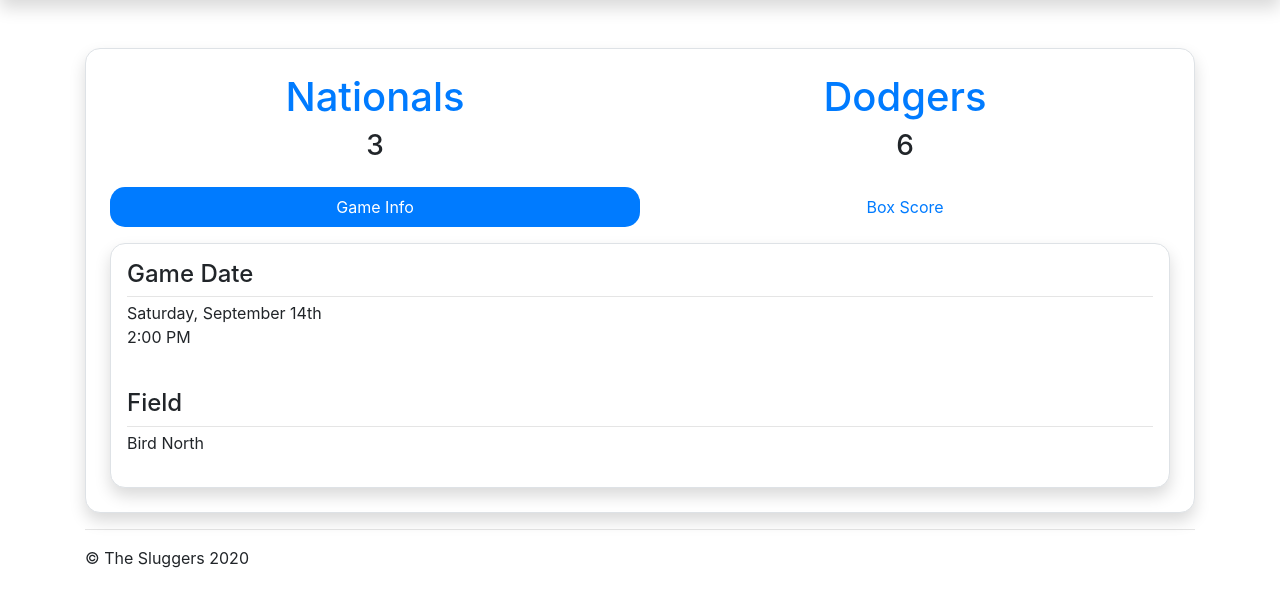
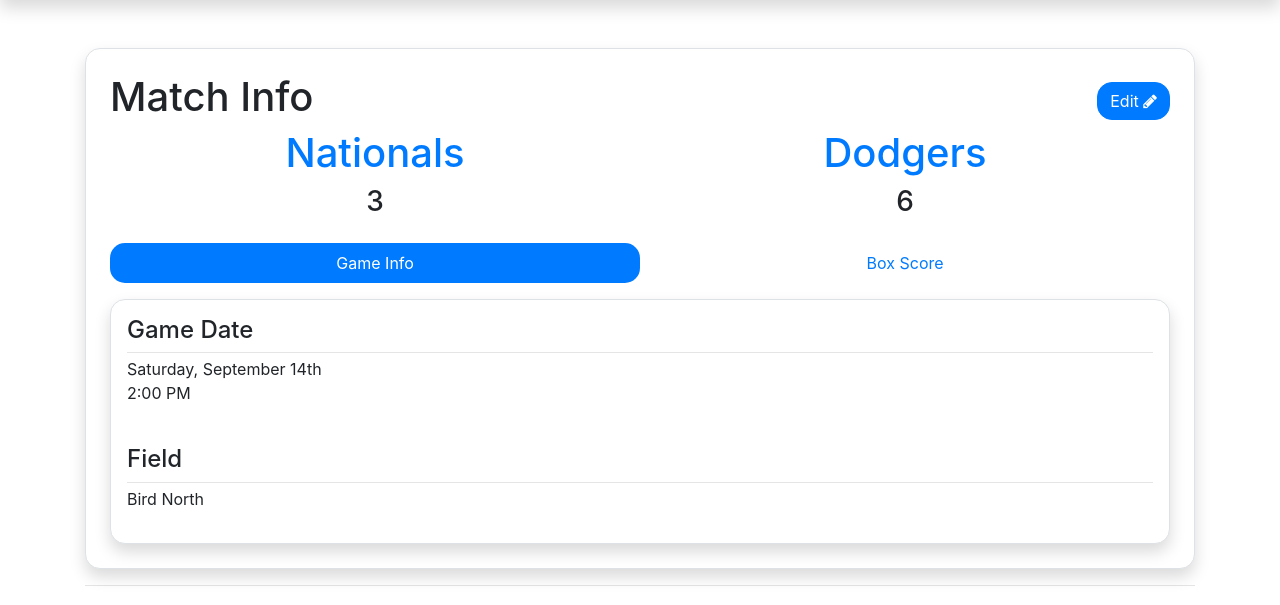
Before and after one commit to EliasHaddad00/Baseball_Database_cs4750, a Django app: page /match/ in a window 1280 px wide. Shown: the part 56-661 px from the top of the page. Run offline with Django 3.2, Linux system fonts and the light colour scheme; a user stored in the database is signed in; parts of the project's set-up code (start-up, migrations or seed data) failed here and were passed over; some libraries are stand-ins or nearby versions.

Commit message:
update where edit buttons are update redirect targers

```diff
--- a/match/templates/match/edit.html
+++ b/match/templates/match/edit.html
@@ -4,7 +4,7 @@
 <div class="card shadow p-4 border rounded-corner mt-5">
     <form method="post" action="{% url 'match:edit' %}">
         {% csrf_token %}
-        <div class="d-flex flex-horizontal justify-content-between">
+        <div class="d-flex flex-horizontal justify-content-between align-items-center">
             <h1>Edit Match</h1>
             <button type="submit" class="btn btn-primary rounded-corner">Save <i class="fa fa-floppy-o"></i></button>
         </div>
--- a/match/templates/match/view.html
+++ b/match/templates/match/view.html
@@ -2,6 +2,10 @@
 
 {% block content %}
 <div class="card shadow p-4 border rounded-corner mt-5">
+    <div class="d-flex flex-horizontal justify-content-between align-items-center">
+        <h1>Match Info</h1>
+        {% if user.is_authenticated %}<a class="btn btn-primary rounded-corner" href="{% url 'match:edit' %}">Edit <i class="fa fa-pencil"></i></a>{% endif %}
+    </div>
     <div class="row mx-0">
         <div class="col-6 text-center">
             <a href="{% url 'team:view' %}" class="text-decoration-none"><h1>Nationals</h1></a>
--- a/match/views.py
+++ b/match/views.py
@@ -15,4 +15,4 @@
         return render(template_name="match/edit.html", request=request)
 
     if request.method == "POST":
-        return redirect(reverse('team:view'))
+        return redirect(reverse('match:view'))
--- a/player/templates/player/view.html
+++ b/player/templates/player/view.html
@@ -2,7 +2,10 @@
 
 {% block content %}
 <div class="card shadow p-4 border rounded-corner mt-5">
-    <h1>John Bullock</h1>
+    <div class="d-flex flex-horizontal justify-content-between align-items-center">
+        <h1>John Bullock</h1>
+        {% if user.is_authenticated %}<a class="btn btn-primary rounded-corner" href="{% url 'player:edit' %}">Edit <i class="fa fa-pencil"></i></a>{% endif %}
+    </div>
     <h3 class="text-muted">3B - <a href="{% url 'team:view' %}" class="text-decoration-none">Washington Nationals</a></h3><br>
     <ul class="nav nav-pills nav-fill mt-3">
         <li class="nav-item"><a class="nav-link active rounded-corner" data-toggle="tab" href="#playerinfo">Player Info</a></li>
--- a/player/views.py
+++ b/player/views.py
@@ -8,4 +8,4 @@
         return render(template_name='player/edit.html', request=request)
 
     if request.method == 'POST':
-        return redirect(reverse('team:view'))
+        return redirect(reverse('player:view'))
```
Also changed, not shown: team/templates/team/view.html (+4 -19 lines).
